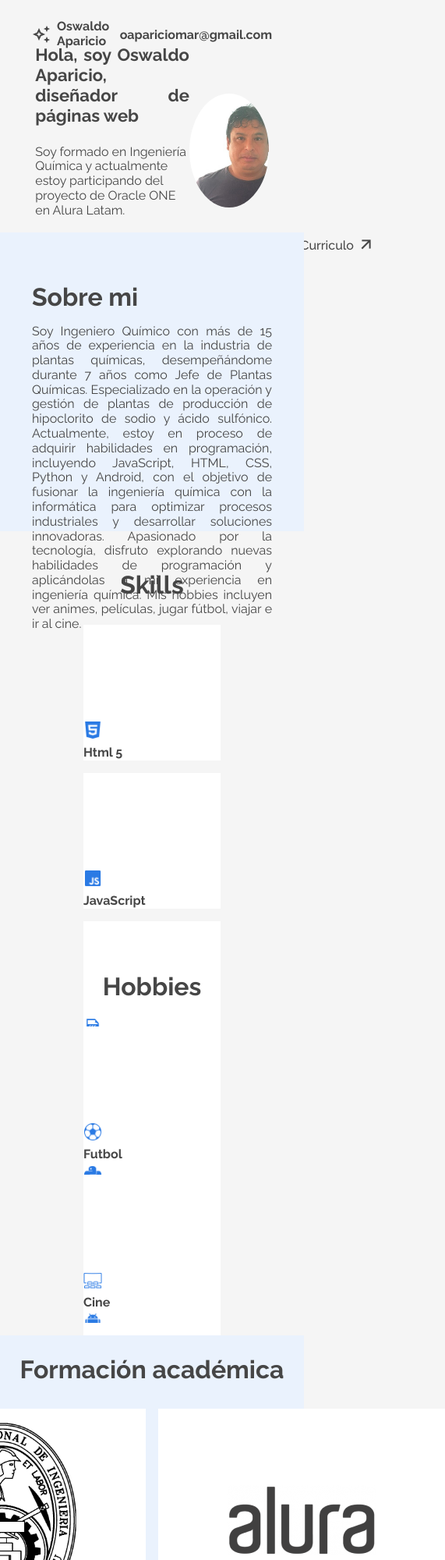
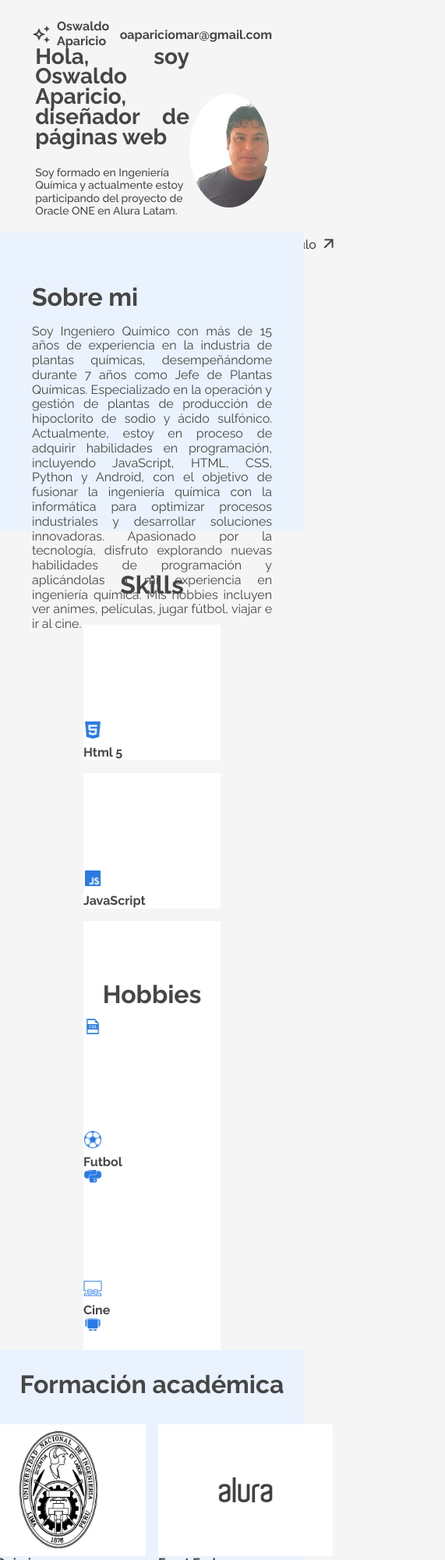
Before and after one commit to Oswaldo1402/Mi_portafolio, a plain HTML site: page index.html in a window 390 px wide. Shown: the top 2000 px of the page at 78% size, 571 px wide, since content can reach past the window. Drawn offline with Linux system fonts and the light colour scheme.

Commit message:
version003

```diff
--- a/css/flexbox.css
+++ b/css/flexbox.css
@@ -241,7 +241,7 @@ body{
 .contenedor_experiencia{
     display: flex;
     width: 79%;
-    height: 1886px;
+    height: 500px;
     gap: 32px;
     flex-direction: column;
     align-items: center;
@@ -514,3 +514,59 @@ body{
 
 
 }
+@media(max-width:768px){
+
+    /* Heroe */
+    .titulo_presentacion{
+        font-size: 28px;
+    }
+    .contenedor_redes{
+        gap: 16px;
+    }
+    /* skills hobbies*/
+    .contenedor_skills_hobbies_formacion{
+        width: 100%;
+        height: 1400px;
+
+    }
+    .contenedor_lista_programas_pasatiempos{
+        height: 800px;
+    }
+    .contenedor_formacion{
+        height: 340px;
+    }
+    /*experiencia */
+    .contenedor_experiencia{
+        height: 660px;
+    }
+    .contenedor_logo_formacion{
+        width:224px;
+        height: 169px;
+    }
+    .logo_formacion_uni{
+        height: 150px;
+        width: 100px;
+    }
+    .titulo_formacion{
+        font-weight: 700;
+        font-size: 16px;
+        line-height: 18.78px;
+
+    }
+    .parrafo_formacion{
+        font-weight: 500;
+        font-size: 14px;
+        line-height: 16.44px;
+
+    }
+    .logo_formacion_alura{
+        width: 70px;
+        height: 48px;
+    }
+
+
+
+}
+@media(max-width:360px){
+
+}
```
